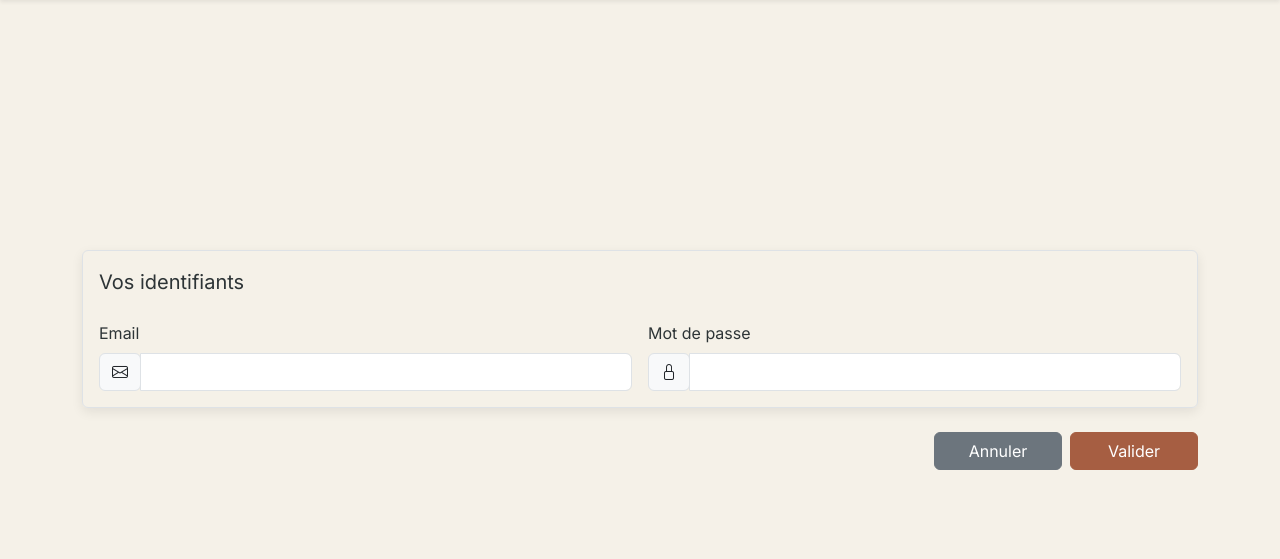
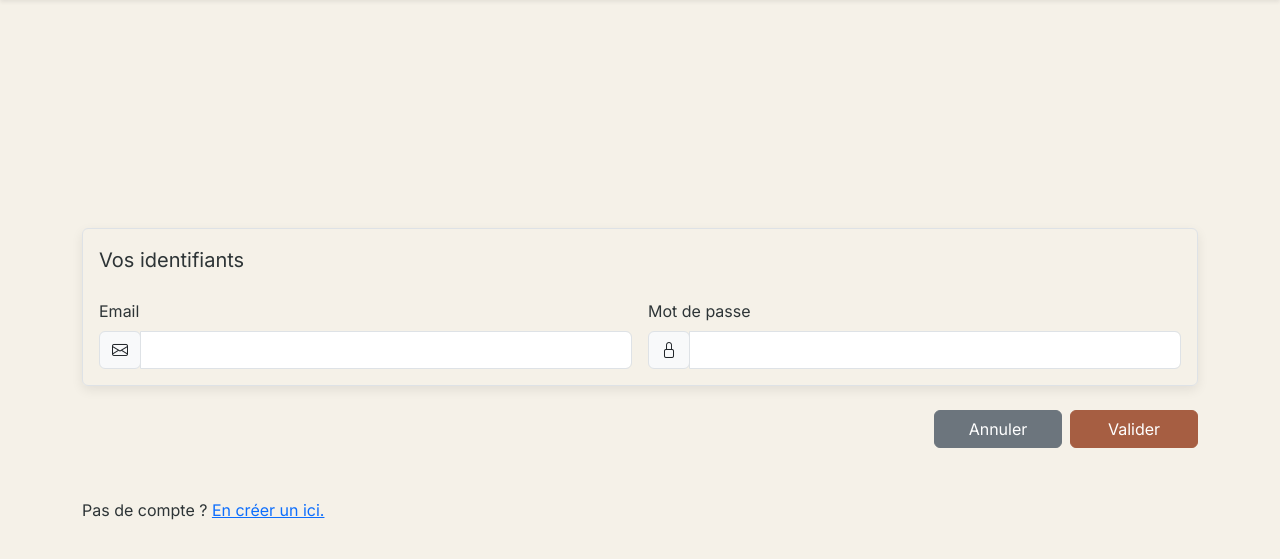
Before and after one commit to YannLoreth/vite_et_gourmand, a PHP site: page /connexion.php in a window 1280 px wide. Shown: the part 56-615 px from the top of the page. Run offline with PHP 8.4, Linux system fonts and the light colour scheme.

Commit message:
Ajout des liens entre connexion et inscription

```diff
--- a/public/connexion.php
+++ b/public/connexion.php
@@ -61,4 +61,7 @@ require_once __DIR__ . '/../src/partials/header.php';
             <button class="btn btn-primary" type="submit">Valider</button>
         </div>
     </form>
+
+    <p>Pas de compte ? <a href="inscription.php">En créer un ici.</a></p>
+
 </section>
--- a/public/inscription.php
+++ b/public/inscription.php
@@ -99,6 +99,10 @@ require_once __DIR__ . '/../src/partials/header.php';
       <button class="btn btn-primary" type="submit">Valider</button>
     </div>
   </form>
+
+
+    <p>Déjà un compte ? <a href="connexion.php">Se connecter ici.</a></p>
+
 </section>
 
 <?php require_once __DIR__ . '/../src/partials/footer.php'; ?>
```
